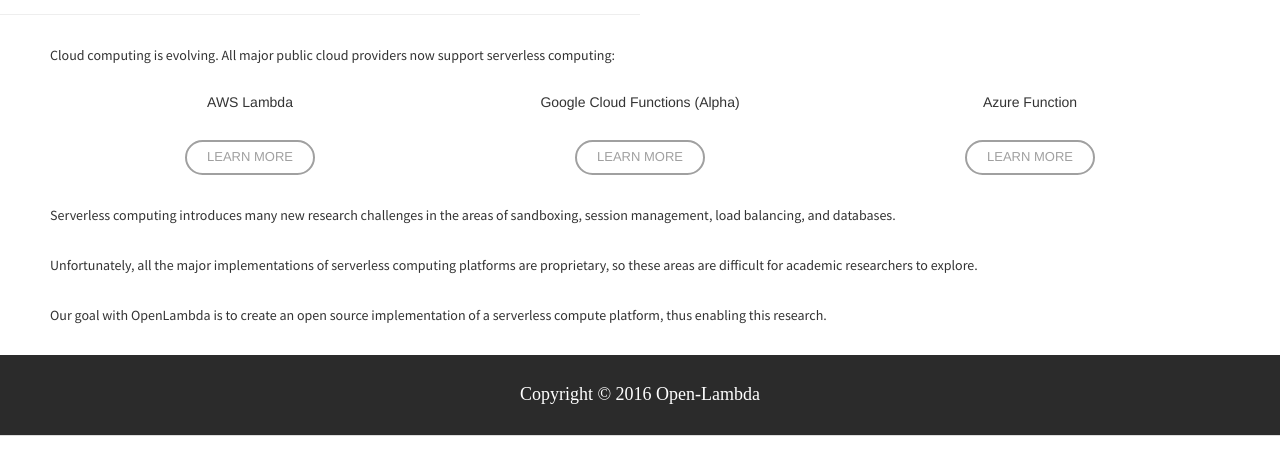
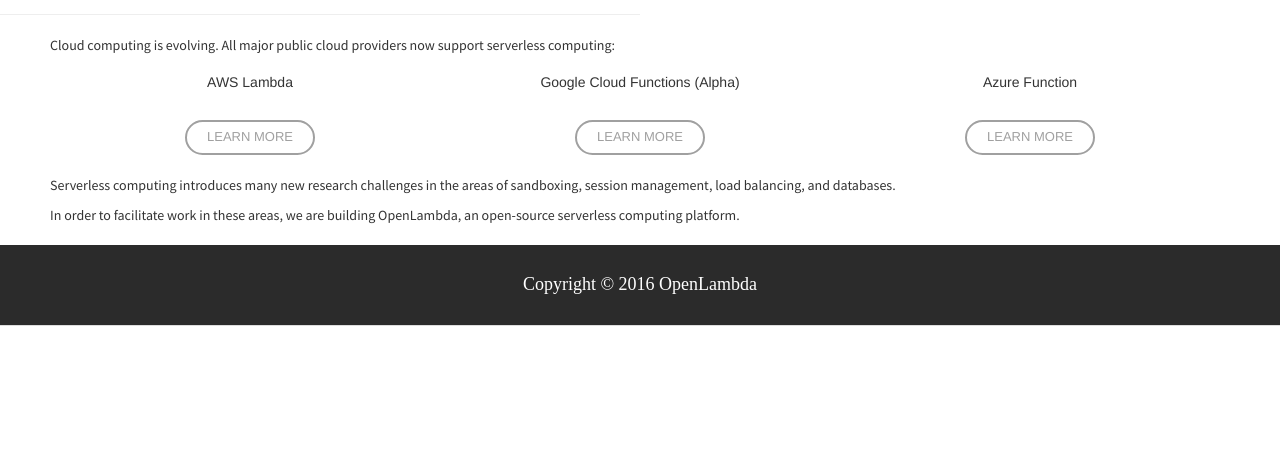
Before and after one commit to open-lambda/website, a plain HTML site: page s3/index.htm in a window 1280 px wide. Shown: the part 302-776 px from the top of the page. Drawn offline with nearby package versions, Linux system fonts and the light colour scheme.

Commit message:
Formatting

```diff
--- a/s3/css/main.css
+++ b/s3/css/main.css
@@ -65,7 +65,6 @@ h5.section {
 p.section {
   margin-left: 50px;
   margin-right: 50px;
-  line-height: 40px;
 }
 
 p span {
--- a/s3/index.htm
+++ b/s3/index.htm
@@ -55,21 +55,17 @@
         the areas of sandboxing, session management, load balancing, and
         databases.</p>
 
-        <p class="section">Unfortunately, all the major implementations of serverless
-        computing platforms are proprietary, so these areas are
-        difficult for academic researchers to explore.</p>
+      <p class="section">In order to facilitate work in these areas,
+      we are building OpenLambda, an open-source serverless computing
+      platform.</p>
 
-        <p class="section">Our goal with OpenLambda is to create an open source
-        implementation of a serverless compute platform, thus enabling
-        this research.</p>
     </div>
 
     <div id="footerwrap">
       <div class="container">
-          <h4>Copyright &#169 2016 Open-Lambda</h4>
+        <h4>Copyright &#169 2016 OpenLambda</h4>
       </div>
     </div>
 
-    </div>
   </body>
 </html>
```
Also changed, not shown: s3/contact.htm (+1 -1 lines), s3/dev.htm (+5 -5 lines), s3/team.htm (+8 -2 lines). Lines whose indentation alone changed are shown as unchanged.
